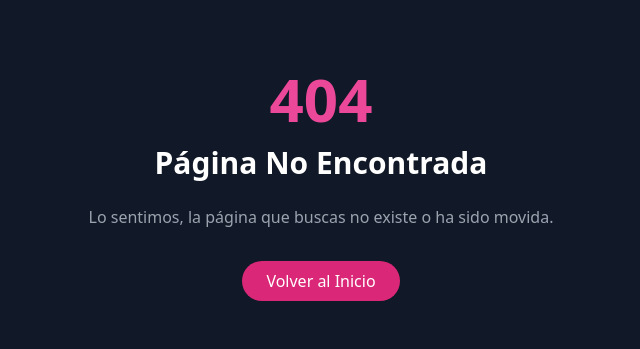
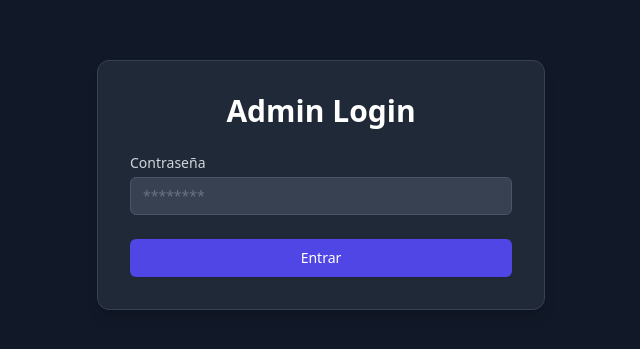
Before and after one commit to Pqblo26/shirov2-awards, a React (Vite) app: page /admin-login in a window 1280 px wide. Before the commit this address had no page. Shown: the part 215-564 px from the top of the page, without its empty margins (319-959 px from the left). Built offline with nearby package versions, Linux system fonts and the light colour scheme.

Commit message:
Admin Panel en proceso

```diff
--- a/package.json
+++ b/package.json
@@ -13,6 +13,7 @@
     "disqus-react": "^1.1.6",
     "framer-motion": "^10.16.1",
     "gray-matter": "^4.0.3",
+    "iron-session": "^8.0.4",
     "lucide-react": "^0.487.0",
     "prop-types": "^15.8.1",
     "react": "^18.2.0",
--- /dev/null
+++ b/src/lib/session.ts
@@ -0,0 +1,27 @@
+    // src/lib/session.ts
+    import type { IronSessionOptions } from 'iron-session';
+
+    // Define la estructura de los datos de sesión
+    declare module 'iron-session' {
+      interface IronSessionData {
+        user?: {
+          isAdmin: boolean;
+        };
+      }
+    }
+
+    // Configuración de la sesión
+    export const sessionOptions: IronSessionOptions = {
+      // ¡MUY IMPORTANTE! Usa la variable de entorno que creaste.
+      // Debe ser una cadena secreta larga y compleja (mínimo 32 caracteres).
+      password: process.env.SESSION_PASSWORD as string,
+      cookieName: 'shiro-nexus-admin-session', // Nombre de la cookie
+      // Configuración recomendada para cookies seguras en producción
+      cookieOptions: {
+        secure: process.env.NODE_ENV === 'production', // Solo HTTPS en producción
+        httpOnly: true, // No accesible por JavaScript del cliente
+        sameSite: 'lax', // Protección CSRF
+        maxAge: 60 * 60 * 24 * 7 // Duración: 7 días (en segundos)
+        // path: '/', // Opcional: define el path de la cookie
+      },
+    };
--- /dev/null
+++ b/src/pages/AdminLoginPage.tsx
@@ -0,0 +1,91 @@
+import React, { useState, useEffect } from 'react';
+import { useNavigate } from 'react-router-dom';
+import { motion } from 'framer-motion';
+
+function AdminLoginPage() {
+    const [password, setPassword] = useState('');
+    const [error, setError] = useState<string | null>(null);
+    const [isLoading, setIsLoading] = useState(false);
+    const navigate = useNavigate();
+
+    useEffect(() => {
+        document.title = "Admin Login | Shiro Nexus";
+        // Podríamos añadir una comprobación aquí para redirigir si ya hay sesión,
+        // pero lo haremos con protección de ruta más adelante.
+    }, []);
+
+    const handleSubmit = async (event: React.FormEvent<HTMLFormElement>) => {
+        event.preventDefault();
+        setIsLoading(true);
+        setError(null);
+
+        try {
+            const response = await fetch('/api/admin-login', { // Llama a la API que crearemos
+                method: 'POST',
+                headers: { 'Content-Type': 'application/json' },
+                body: JSON.stringify({ password }),
+            });
+
+            if (response.ok) {
+                // Éxito, redirigir al panel de admin
+                navigate('/admin'); // O a donde quieras que vaya después del login
+            } else {
+                // Error de autenticación
+                const data = await response.json();
+                setError(data.message || 'Contraseña incorrecta.');
+            }
+        } catch (err) {
+            console.error("Login error:", err);
+            setError('Error de red al intentar iniciar sesión.');
+        } finally {
+            setIsLoading(false);
+        }
+    };
+
+    return (
+        <div className="flex items-center justify-center min-h-screen bg-gray-900 px-4">
+            <motion.div
+                className="w-full max-w-md p-8 space-y-6 bg-gray-800 rounded-xl shadow-lg border border-gray-700"
+                initial={{ opacity: 0, y: -20 }}
+                animate={{ opacity: 1, y: 0 }}
+                transition={{ duration: 0.5 }}
+            >
+                <h2 className="text-3xl font-bold text-center text-white">Admin Login</h2>
+                <form onSubmit={handleSubmit} className="space-y-6">
+                    <div>
+                        <label htmlFor="password" className="block text-sm font-medium text-gray-300 mb-1">
+                            Contraseña
+                        </label>
+                        <input
+                            id="password"
+                            name="password"
+                            type="password"
+                            required
+                            value={password}
+                            onChange={(e) => setPassword(e.target.value)}
+                            className="appearance-none block w-full px-3 py-2 border border-gray-600 rounded-md shadow-sm placeholder-gray-500 focus:outline-none focus:ring-indigo-500 focus:border-indigo-500 sm:text-sm bg-gray-700 text-white disabled:opacity-50"
+                            placeholder="********"
+                            disabled={isLoading}
+                        />
+                    </div>
+
+                    {error && (
+                        <p className="text-sm text-red-400 text-center">{error}</p>
+                    )}
+
+                    <div>
+                        <button
+                            type="submit"
+                            disabled={isLoading}
+                            className="w-full flex justify-center py-2 px-4 border border-transparent rounded-md shadow-sm text-sm font-medium text-white bg-indigo-600 hover:bg-indigo-700 focus:outline-none focus:ring-2 focus:ring-offset-2 focus:ring-indigo-500 focus:ring-offset-gray-900 disabled:opacity-50 disabled:cursor-not-allowed"
+                        >
+                            {isLoading ? 'Entrando...' : 'Entrar'}
+                        </button>
+                    </div>
+                </form>
+            </motion.div>
+        </div>
+    );
+}
+
+export default AdminLoginPage;
--- a/src/pages/AdminPage.tsx
+++ b/src/pages/AdminPage.tsx
@@ -1,37 +1,26 @@
 import React, { useEffect } from 'react';
-// Import the hook created in MainLayout to access the context
-import { useAdminMode } from '../layouts/MainLayout';
 
 function AdminPage() {
-    // Access the isAdminMode state passed down from the layout via context
-    const { isAdminMode } = useAdminMode();
 
     useEffect(() => {
         document.title = "Panel Admin | Shiro Nexus";
+        // Aquí iría la lógica para verificar la sesión antes de mostrar contenido,
+        // o se haría en un componente guardián.
     }, []);
 
-    // Basic check - Real security should be handled server-side and/or in routing loaders
-    if (!isAdminMode) {
-        return (
-             <div className="max-w-7xl mx-auto px-4 sm:px-6 lg:px-8 py-12">
-                <h1 className="text-3xl font-bold text-center text-red-500 mb-8">Acceso Denegado</h1>
-                <p className="text-center text-gray-400">
-                    No tienes permiso para acceder a esta página.
-                </p>
-            </div>
-        )
-    }
+    // TODO: Añadir protección de ruta y contenido real del panel
 
-    // Render admin content if admin mode is active
     return (
         <div className="max-w-7xl mx-auto px-4 sm:px-6 lg:px-8 py-12">
-            <h1 className="text-3xl font-bold text-center mb-8">Panel de Administración</h1>
-            <p className="text-center text-gray-400">
-                Contenido del panel de administración irá aquí...
-            </p>
-            {/* Add admin tools/components later */}
+            <h1 className="text-3xl font-bold text-white mb-6">Panel de Administración</h1>
+            <div className="bg-gray-800 p-6 rounded-lg shadow">
+                <p className="text-gray-300">Bienvenido al panel. Próximamente aquí podrás gestionar ajustes del sitio.</p>
+                {/* Añadir aquí botones/interruptores para ajustes */}
+                 {/* Por ejemplo: <button>Ocultar Premios</button> */}
+                 {/* O: <button>Ver Resultados Votaciones</button> */}
+            </div>
         </div>
     );
 }
 
-export default AdminPage; // Default export
+export default AdminPage;
```
Also changed, not shown: src/main.tsx (+24 -13 lines), api/admin-login.ts (added), 1 other file (tests, documents, lock files or other folders).
